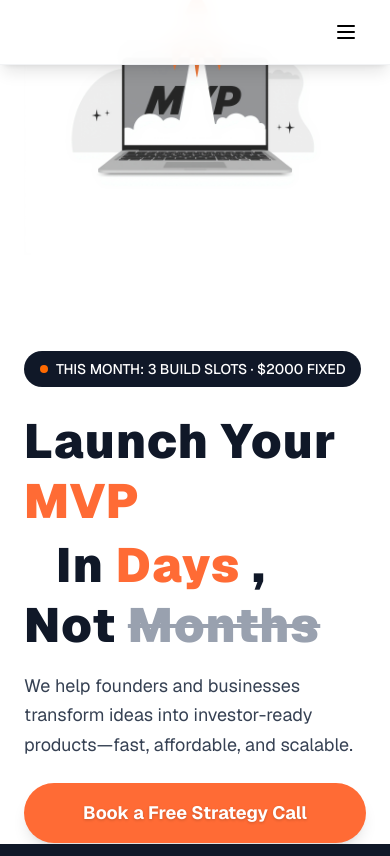
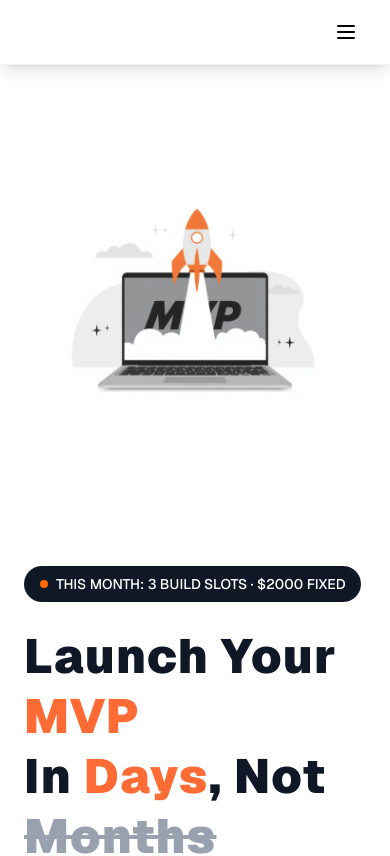
Before and after one commit to rishabh0009-7/BuildLabs, a Next.js app: page / in a window 390 px wide. Shown: the top 856 px of the page. Built offline with nearby package versions, Linux system fonts and the light colour scheme.

Commit message:
fixed mobile responsiveness

```diff
--- a/app/globals.css
+++ b/app/globals.css
@@ -163,3 +163,17 @@
 .animate-scroll {
   animation: scroll linear infinite;
 }
+
+/* Responsive styles for mobile */
+@media (max-width: 1023px) {
+  #home {
+    height: auto;
+    padding-top: 8rem; /* Adjust for header */
+    padding-bottom: 4rem;
+  }
+
+  #home .lg\:hidden {
+    order: -1; /* Move image to the top */
+    margin-bottom: 2rem;
+  }
+}
--- a/app/page.tsx
+++ b/app/page.tsx
@@ -238,13 +238,8 @@ export default function MVPLabsLandingPage() {
               <h1 className="text-5xl sm:text-6xl md:text-7xl font-black text-gray-900 mb-4 leading-tight tracking-wide font-[var(--font-hero)]">
                 <div className="block">
                   Launch Your <span className="text-[#FF6B35]">MVP</span>
-                </div>
-                <div className="block mt-1 md:mt-2">
-                  <span className="ml-8">
-                    In <span className="text-[#FF6B35]">Days</span> ,
-                  </span>
                   <br />
-                  Not <span className="line-through text-gray-400">Months</span>
+                  In <span className="text-[#FF6B35]">Days</span>, Not <span className="line-through text-gray-400">Months</span>
                 </div>
               </h1>
 
@@ -592,13 +587,13 @@ export default function MVPLabsLandingPage() {
               </CardContent>
             </Card>
 
-            {/* Curely Card */}
+            {/* Spensibly Card */}
             <Card className="bg-white border border-gray-200 hover:shadow-xl transition-all duration-300 group hover:scale-105">
               <div className="relative">
                 <div className="aspect-video rounded-t-xl overflow-hidden">
                   <img
                     src="/Dashboard.png"
-                    alt="Curely - Analytics Dashboard"
+                    alt="Spensibly - Financial Management SaaS Dashboard"
                     className="w-full h-full object-contain group-hover:scale-110 transition-transform duration-500"
                   />
                 </div>
@@ -606,14 +601,14 @@ export default function MVPLabsLandingPage() {
               <CardContent className="p-6">
                 <div className="flex items-center mb-2">
                   <h3 className="text-xl font-bold text-gray-800">
-                    Curely
+                    Spensibly
                   </h3>
                   <Badge className="ml-2 bg-orange-100 text-orange-800 text-xs px-2.5 py-1 rounded-full font-semibold">
-                    Analytics Dashboard
+                    SaaS Dashboard
                   </Badge>
                 </div>
                 <p className="text-gray-700 text-sm leading-relaxed font-medium">
-                  An advanced analytics dashboard for healthcare professionals. Curely provides administrators and doctors with real-time insights into patient data, appointment scheduling, and operational efficiency, enabling data-driven decisions to improve patient care.
+                  Spensibly is a comprehensive SaaS dashboard for financial management. It offers real-time expense tracking, budget automation, and insightful analytics to help businesses control spending and optimize financial health. With an intuitive interface, it simplifies complex financial data, making it accessible for teams to manage budgets collaboratively and make informed decisions.
                 </p>
               </CardContent>
             </Card>
```
Also changed, not shown: public/Dashboard.png.
